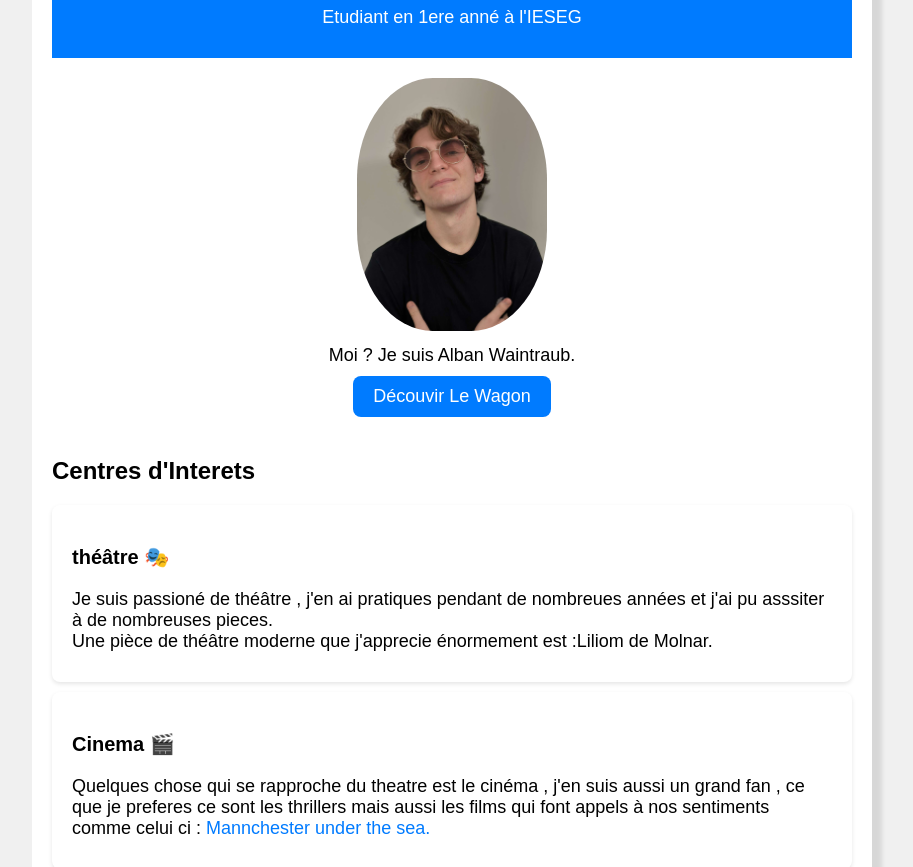
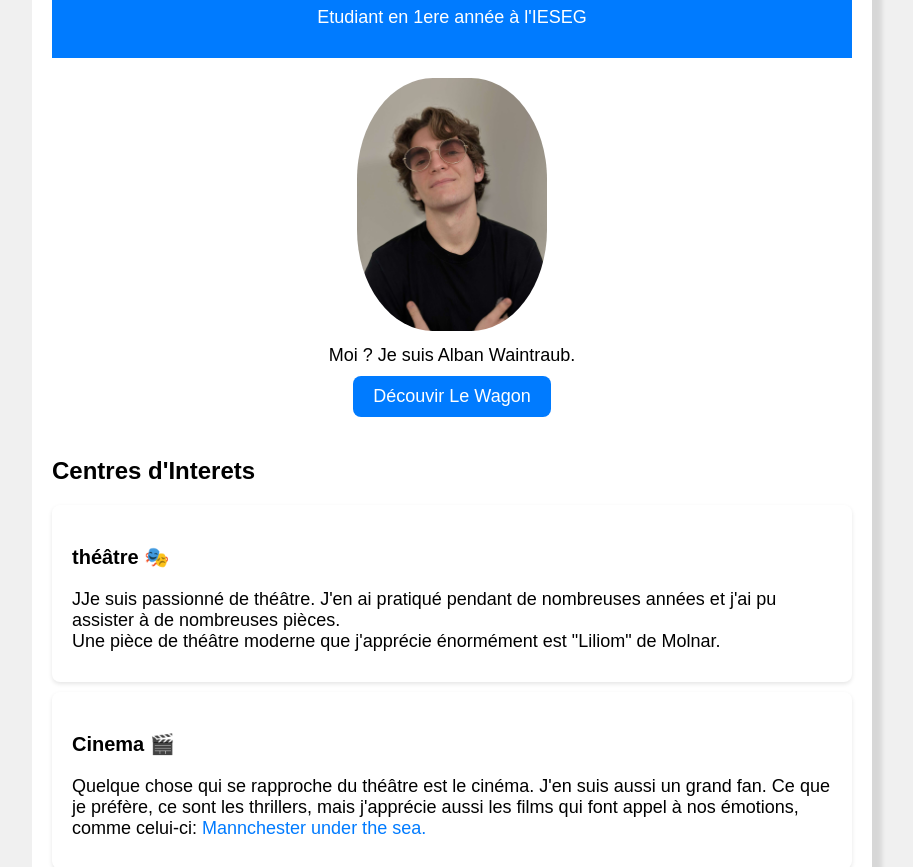
Before and after one commit to albanwaintraub/myprofile, a plain HTML site: page index.html in a window 1280 px wide. Shown: the part 85-952 px from the top of the page, without its empty margins (188-1101 px from the left). Drawn offline with Linux system fonts and the light colour scheme.

Commit message:
index.html

```diff
--- a/index.html
+++ b/index.html
@@ -12,7 +12,7 @@
     <div id="container">
         <header>
             <h1> Alban Waintraub</h1>
-            <p>Etudiant en 1ere anné à l'IESEG</p>
+            <p>Etudiant en 1ere année à l'IESEG</p>
         </header>
 
         <main>
@@ -25,13 +25,13 @@
             <h2>Centres d'Interets</h2>
             <div class="interets">
                 <h3>théâtre 🎭 </h3>
-                <p>Je suis passioné de théâtre , j'en ai pratiques pendant de nombreues années et j'ai pu asssiter à de nombreuses pieces.
-                <br>Une pièce de théâtre moderne que j'apprecie énormement est :Liliom de Molnar.
+                <p>JJe suis passionné de théâtre. J'en ai pratiqué pendant de nombreuses années et j'ai pu assister à de nombreuses pièces.
+                <br>Une pièce de théâtre moderne que j'apprécie énormément est "Liliom" de Molnar.
                 </p>
             </div>
             <div class="interets">
             <h3>Cinema 🎬 </h3>
-                <p>Quelques chose qui se rapproche du theatre est le cinéma , j'en suis aussi un grand fan , ce que je preferes ce sont les thrillers mais aussi les films qui font appels à nos sentiments comme celui ci :
+                <p>Quelque chose qui se rapproche du théâtre est le cinéma. J'en suis aussi un grand fan. Ce que je préfère, ce sont les thrillers, mais j'apprécie aussi les films qui font appel à nos émotions, comme celui-ci:
                 <a href="https://www.youtube.com/watch?v=5OwaFumyOOw&ab_channel=UniversalPicturesFrance" target="_blank">Mannchester under the sea. </a>
              </p>
             </div>
```
